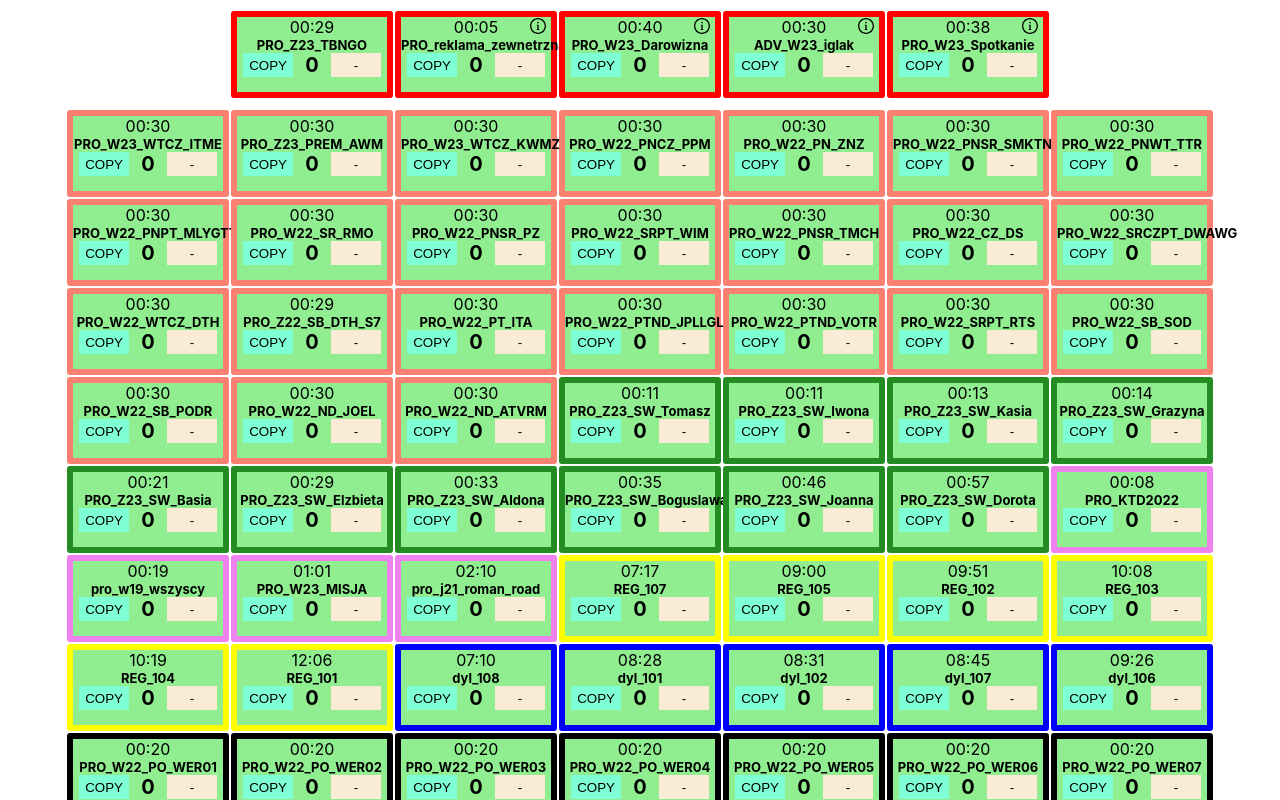
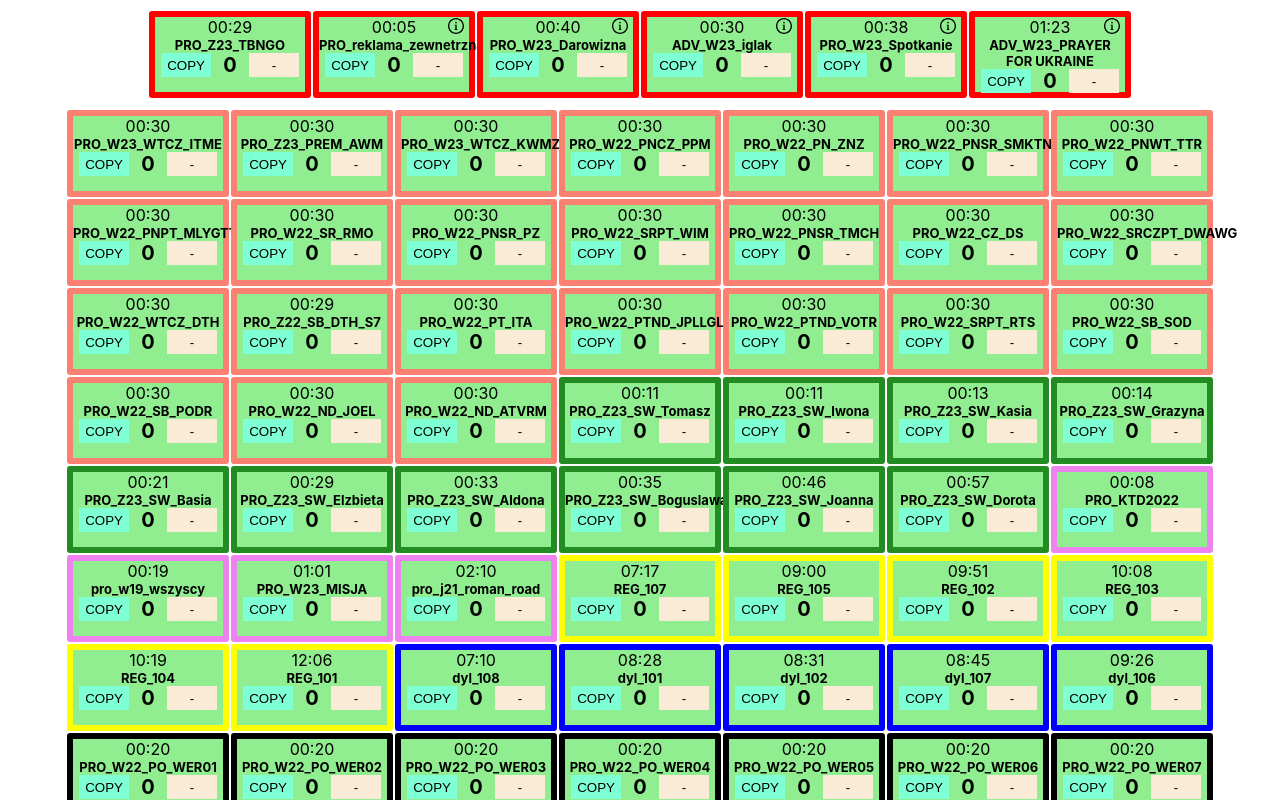
Before and after one commit to NorthWillov/rand-prog, a React (Create React App) app: page / in a window 1280 px wide. Shown: the top 800 px of the page. Built offline with nearby package versions, Linux system fonts and the light colour scheme; the HTML template or start-up script is replaced by a standard one.

Commit message:
Add prog

```diff
--- a/src/db.js
+++ b/src/db.js
@@ -28,6 +28,13 @@ export default {
       counter: 0,
       duration: "00:38",
       info: "co drugi program od 13 maja do 4 czerwca",
+    },
+    {
+      id: 2011,
+      program: "ADV_W23_PRAYER FOR UKRAINE",
+      counter: 0,
+      duration: "01:23",
+      info: "do 23 maja 2 razy na dobe miedzy 1 a 4 w nocy",
     },
   ],
 
```
